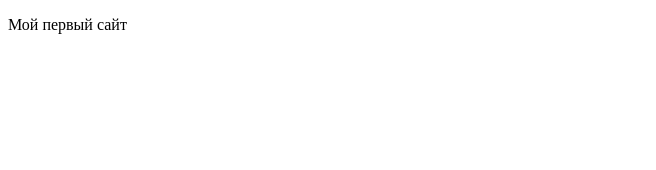
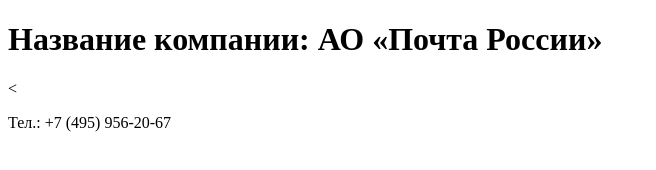
Before and after one commit to nikolayYurevich/WebHeroSchool, a plain HTML site: page index.html in a window 1280 px wide. Shown: the whole page, without its empty margins (0-656 px from the left). Drawn offline with Linux system fonts and the light colour scheme.

Commit message:
Edit in index.html

```diff
--- a/index.html
+++ b/index.html
@@ -10,7 +10,8 @@
 
 
 <body>
-     <p>Мой первый сайт</p>
+     <h1>Название компании: АО «Почта России»</h1>
+     <<p>Тел.: +7 (495) 956-20-67</p>
 </body>
 
 
```
